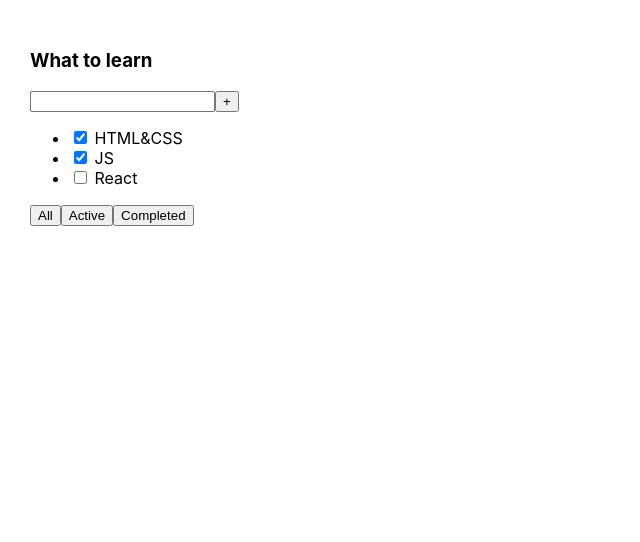
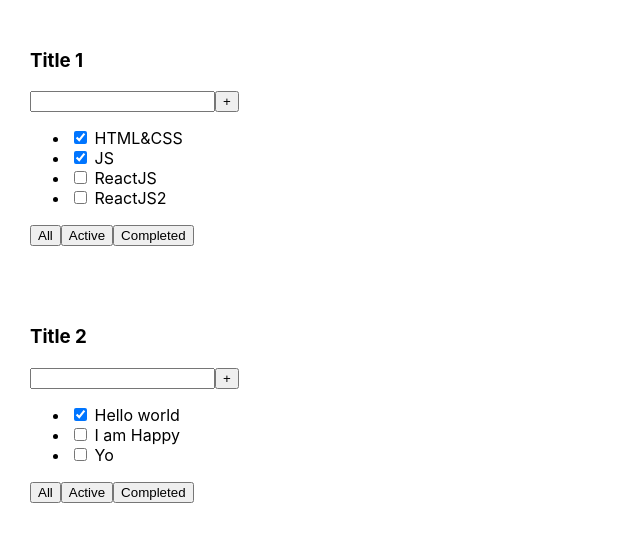
Before and after one commit to m-diana-dev/todolist-from-memory, a React (Create React App) app: page / in a window 1280 px wide. Shown: the top 542 px of the page, without its empty margins (0-640 px from the left). Built offline with nearby package versions, Linux system fonts and the light colour scheme.

Commit message:
lesson 1

```diff
--- a/src/App.tsx
+++ b/src/App.tsx
@@ -1,28 +1,29 @@
 import React from 'react';
 import './App.css';
+import {TodoList} from "./TodoList";
 
 function App() {
+    const tasks1 = [
+        {id: 1, title: "HTML&CSS", isDone: true},
+        {id: 2, title: "JS", isDone: true},
+        {id: 3, title: "ReactJS", isDone: false},
+        {id: 4, title: "ReactJS2", isDone: false}
+    ]
+    const tasks2 = [
+        {id: 1, title: "Hello world", isDone: true},
+        {id: 2, title: "I am Happy", isDone: false},
+        {id: 3, title: "Yo", isDone: false}
+    ]
+    const title1 = 'Title 1';
+    const title2 = 'Title 2';
+
     return (
-        <div className="App">
-            <div>
-                <h3>What to learn</h3>
-                <div>
-                    <input/>
-                    <button>+</button>
-                </div>
-                <ul>
-                    <li><input type="checkbox" checked={true}/> <span>HTML&CSS</span></li>
-                    <li><input type="checkbox" checked={true}/> <span>JS</span></li>
-                    <li><input type="checkbox" checked={false}/> <span>React</span></li>
-                </ul>
-                <div>
-                    <button>All</button>
-                    <button>Active</button>
-                    <button>Completed</button>
-                </div>
-            </div>
-        </div>
-    );
+        <>
+            <TodoList tasks={tasks1} title={title1}/>
+            <TodoList tasks={tasks2} title={title2}/>
+        </>
+)
+    ;
 }
 
 export default App;
--- /dev/null
+++ b/src/TodoList.tsx
@@ -0,0 +1,36 @@
+import React from 'react';
+
+type TodoListPropsType = {
+    tasks: Array<TasksType>
+    title: string
+}
+
+type TasksType = {
+    id: number,
+    title: string,
+    isDone: boolean
+}
+
+export function TodoList(props: TodoListPropsType) {
+    return (
+        <div className="App">
+            <div>
+                <h3>{props.title}</h3>
+                <div>
+                    <input/>
+                    <button>+</button>
+                </div>
+                <ul>
+                    {props.tasks.map(el => {
+                        return (<li><input type="checkbox" checked={el.isDone}/> <span>{el.title}</span></li>)
+                    })}
+                </ul>
+                <div>
+                    <button>All</button>
+                    <button>Active</button>
+                    <button>Completed</button>
+                </div>
+            </div>
+        </div>
+    );
+}
--- a/src/index.tsx
+++ b/src/index.tsx
@@ -8,9 +8,7 @@ const root = ReactDOM.createRoot(
   document.getElementById('root') as HTMLElement
 );
 root.render(
-  <React.StrictMode>
     <App />
-  </React.StrictMode>
 );
 
 // If you want to start measuring performance in your app, pass a function
```
